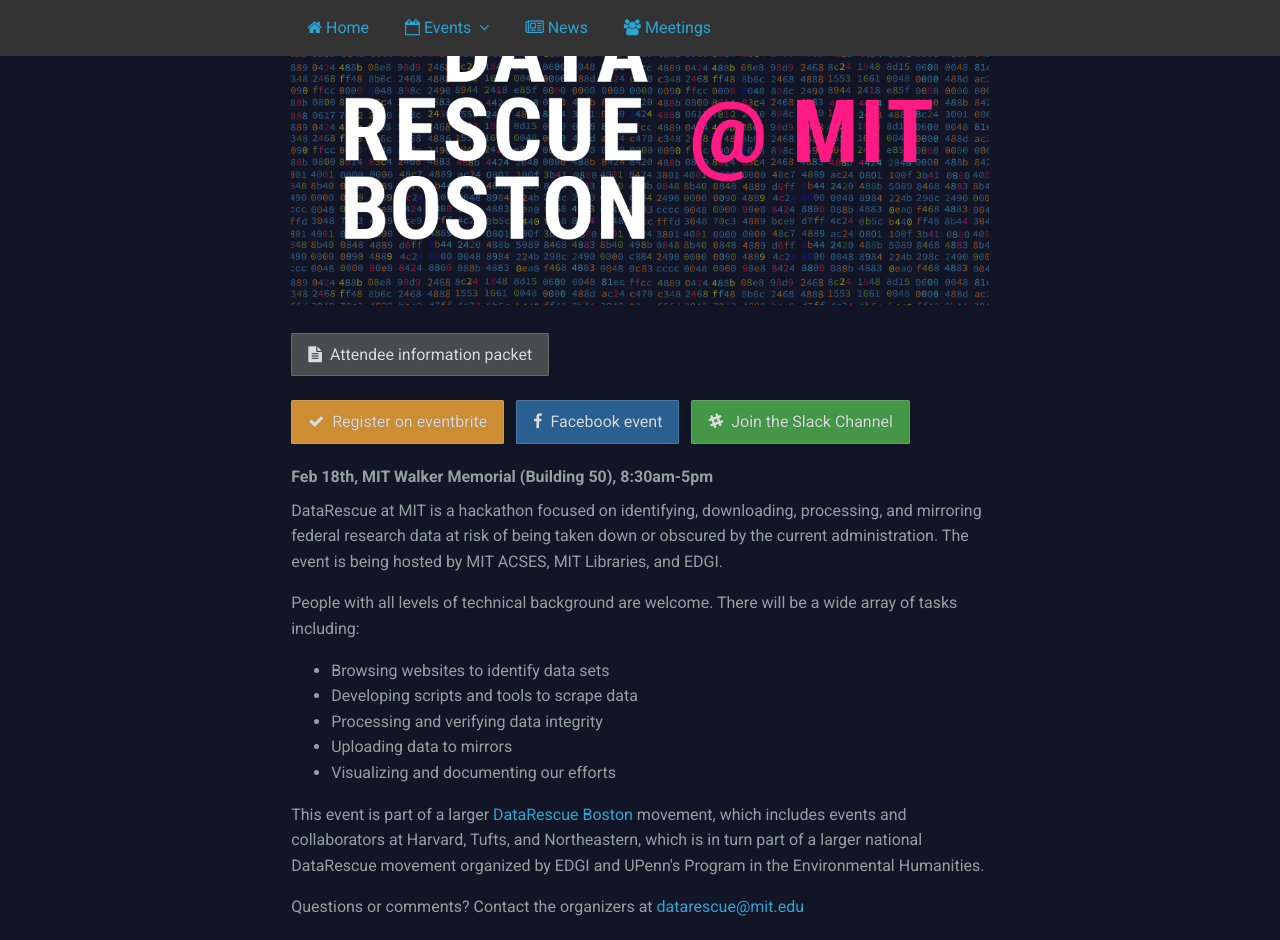
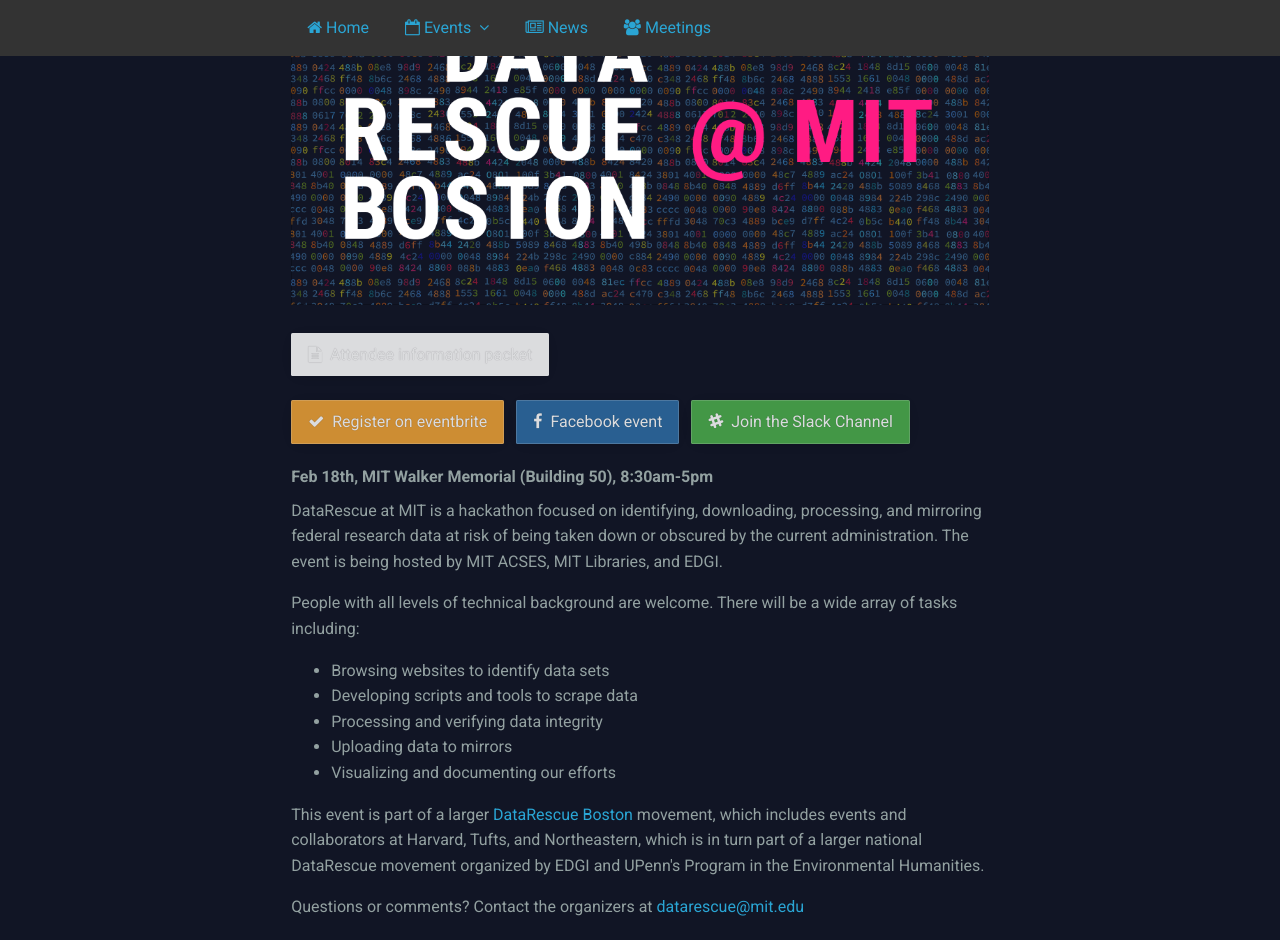
Before and after one commit to data-rescue-boston/data-rescue-boston.github.io, a Jekyll site: the page built from events/mit.md, in a window 1280 px wide and 1400 px high, scrolled down 132 px. Shown: the top 940 px of the window. Built offline with Jekyll 4.4.1, drawn with Linux system fonts in a browser that asks for light colours.

Commit message:
change btn-default colors

```diff
--- a/assets/main.css
+++ b/assets/main.css
@@ -53,7 +53,7 @@
 .btn { opacity: 0.85; display: inline-block; padding: 0.5em 1em; border-radius: 0.1em; color: #fff !important; text-decoration: none !important; text-shadow: 0 0 1px rgba(0,0,0,0.3); cursor: pointer; box-shadow: 0 0.1em 1em -0.5em rgba(0,0,0,0.5); border: 1px solid rgba(255,255,255,0.2); margin: 0.25em 0.5em 0.25em 0; transition: all .2s ease-in-out; }
 .btn:hover { opacity: 1;  transform: scale(1.05); }
 .btn i.fa { margin-right: 0.25em; }
-.btn-default { background: #555555; }
+.btn-default { background: #ffffff; color: #111111}
 .btn-success { background: #4cae4c; }
 .btn-primary { background: #2e6da4; }
 .btn-warning { background: #eea236; }
```
